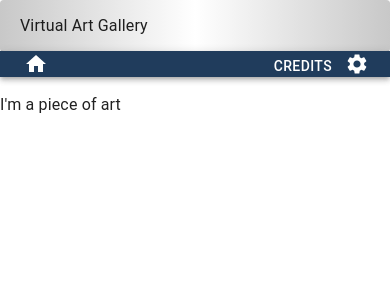
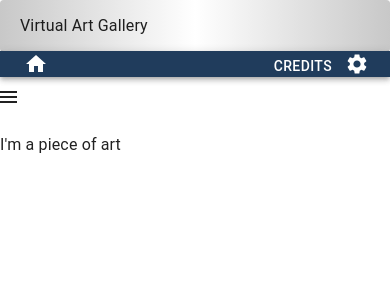
Before and after one commit to SoftwareF24-Gallery/SoftwareF24-Gallery.github.io, a React (Vite) app: page /#/gallery in a window 390 px wide. Shown: the top 300 px of the page. Built offline with nearby package versions, Linux system fonts and the light colour scheme.

Commit message:
Add FilterDrawer component in FilterDrawer.jsx. It's an empty drawer that opens to the side with a hamburger button. Used in Gallery.jsx

```diff
--- a/src/App.jsx
+++ b/src/App.jsx
@@ -6,7 +6,7 @@ import { CssBaseline, ThemeProvider, createTheme } from '@mui/material';
 import { Route, Routes, HashRouter } from "react-router-dom";
 
 // Theme information, can be toggled between Dark and Light
-export const theme = createTheme({
+const theme = createTheme({
   colorSchemes: {
     dark: true,
   },
--- /dev/null
+++ b/src/FilterDrawer.jsx
@@ -0,0 +1,52 @@
+import { Drawer, IconButton } from "@mui/material";
+import MenuIcon from '@mui/icons-material/Menu';
+import { useState } from "react";
+
+const drawerWidth = 240;
+
+const FilterDrawer = () => {
+
+    const [open, setOpen] = useState(false);
+
+    const handleDrawerOpen = () => {
+        setOpen(true);
+      };
+
+      const handleDrawerClose = () => {
+        setOpen(false);
+      };
+
+    return(
+        <>
+            <IconButton
+            color="inherit"
+            aria-label="open drawer"
+            onClick={handleDrawerOpen}
+            edge="start"
+            sx={[
+                {
+                mr: 2,
+                },
+                open && { display: 'none' },
+            ]}
+            >
+                <MenuIcon />
+            </IconButton>
+            <Drawer
+            sx={{width: drawerWidth,
+                flexShrink: 0,
+                '& .MuiDrawer-paper': {
+                    width: drawerWidth,
+                    boxSizing: 'border-box',
+                },
+            }}
+            variant="persistent"
+            anchor="left"
+            open={open}
+            >
+            </Drawer>
+        </>
+    )
+}
+
+export default FilterDrawer;
--- a/src/Gallery.jsx
+++ b/src/Gallery.jsx
@@ -1,6 +1,12 @@
+import FilterDrawer from "./FilterDrawer";
+import { ImageList } from "@mui/material";
+
 const Gallery = () => {
     return(
-        <p>I'm a piece of art</p>
+        <>
+            <FilterDrawer/>
+            <p>I'm a piece of art</p>
+        </>
     )
 }
 
```
